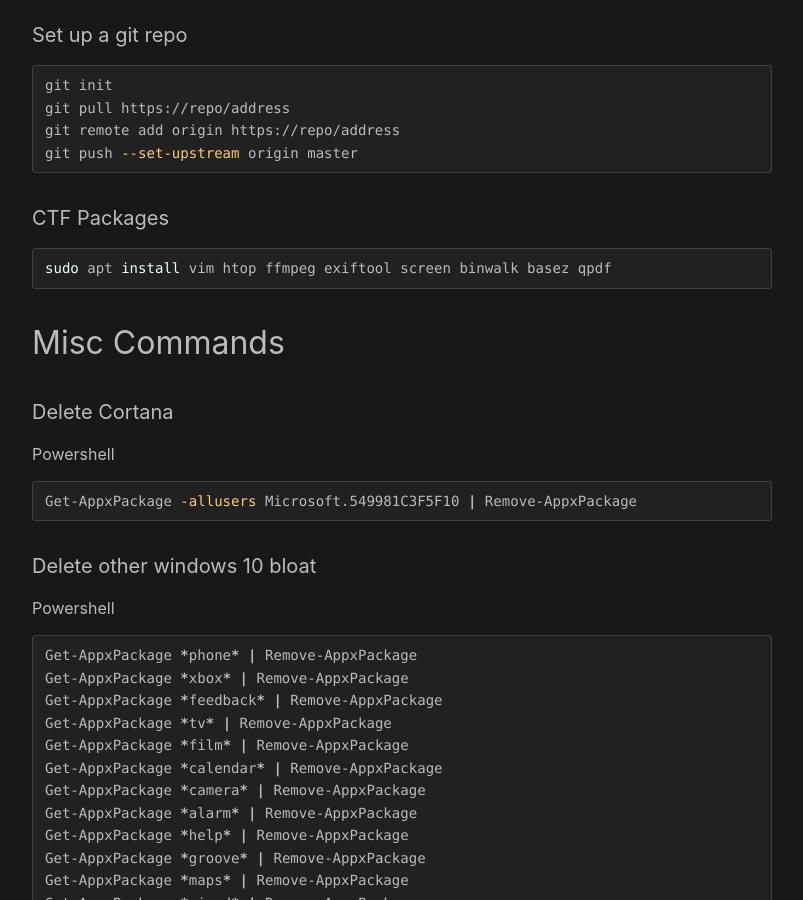
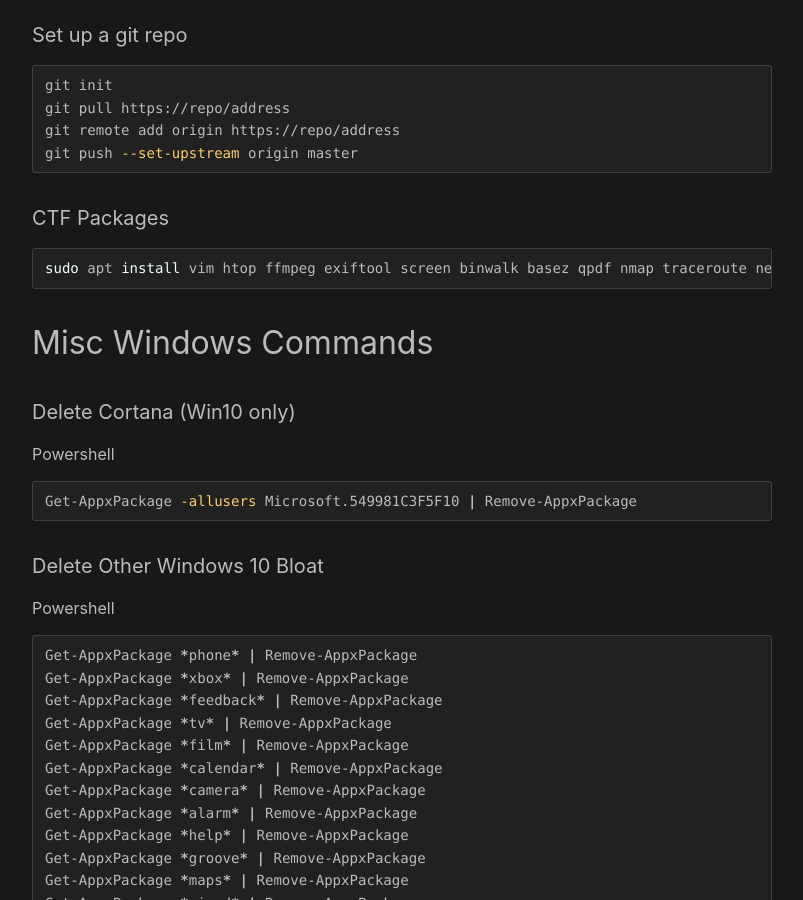
Before and after one commit to Cubie87/cubie87.github.io, a Jekyll site: the page built from posts/shell.md, in a window 1280 px wide and 900 px high, scrolled down 976 px. Shown: the whole window, without its empty margins (238-1041 px from the left). Built offline with Jekyll 4.4.1, drawn with Linux system fonts in a browser that asks for light colours; our own code applies the rules of GitHub Pages for plain Markdown files.

Commit message:
adding neofetch to personal default packages

````diff
--- a/posts/shell.md
+++ b/posts/shell.md
@@ -54,13 +54,13 @@
 #### CTF Packages
 
 ```bash
-sudo apt install vim htop ffmpeg exiftool screen binwalk basez qpdf
+sudo apt install vim htop ffmpeg exiftool screen binwalk basez qpdf nmap traceroute neofetch
 ```
 
 
-## Misc Commands
+## Misc Windows Commands
 
-#### Delete Cortana
+#### Delete Cortana (Win10 only)
 
 Powershell
 
@@ -68,7 +68,7 @@
 Get-AppxPackage -allusers Microsoft.549981C3F5F10 | Remove-AppxPackage
 ```
 
-#### Delete other windows 10 bloat
+#### Delete Other Windows 10 Bloat
 
 Powershell
 
````
